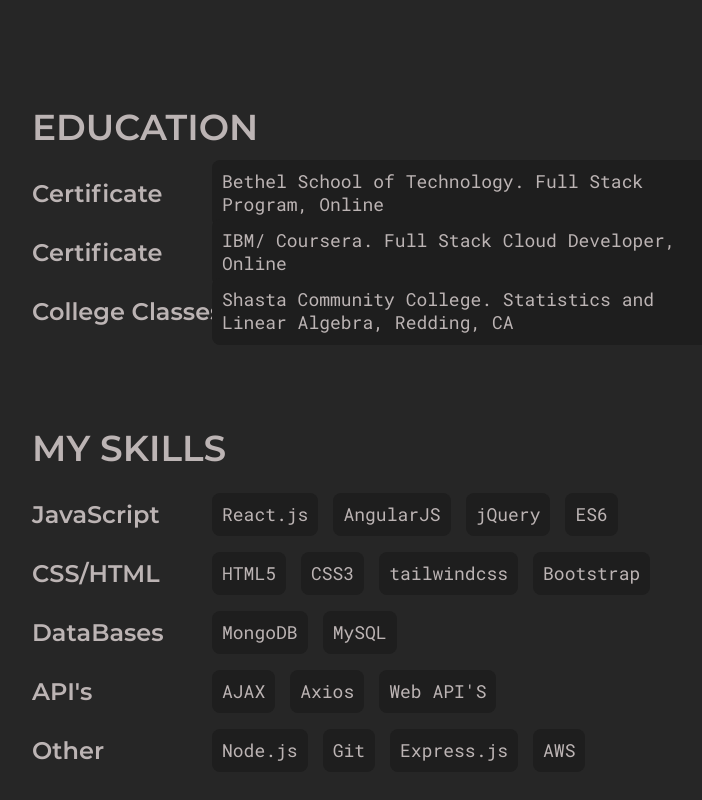
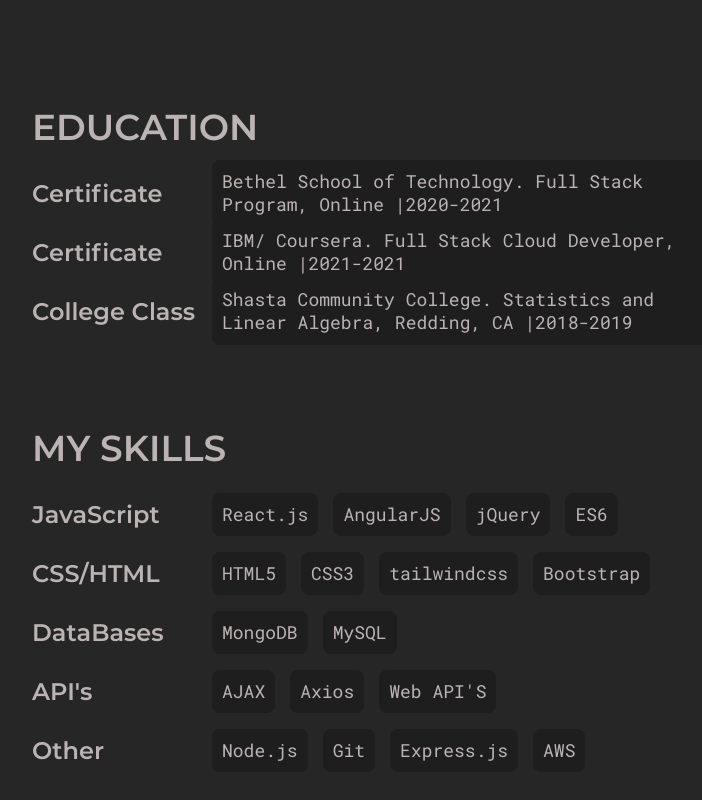
Before and after one commit to dmcmichae1/Portfolio, a React (Create React App) app: page /about in a window 1280 px wide. Shown: the part 1007-1807 px from the top of the page, without its empty margins (32-734 px from the left). Built offline with nearby package versions, Linux system fonts and the light colour scheme.

Commit message:
education edits

```diff
--- a/src/Pages/About.js
+++ b/src/Pages/About.js
@@ -141,17 +141,19 @@
               <AboutInfoItem
                 title="Certificate"
                 items={[
-                  'Bethel School of Technology. Full Stack Program, Online',
+                  'Bethel School of Technology. Full Stack Program, Online  |2020-2021',
                 ]}
               />
               <AboutInfoItem
                 title="Certificate"
-                items={['IBM/ Coursera. Full Stack Cloud Developer, Online']}
+                items={[
+                  'IBM/ Coursera. Full Stack Cloud Developer, Online  |2021-2021',
+                ]}
               />
               <AboutInfoItem
-                title="College Classes"
+                title="College Class"
                 items={[
-                  'Shasta Community College. Statistics and Linear Algebra, Redding, CA',
+                  'Shasta Community College. Statistics and Linear Algebra, Redding, CA  |2018-2019',
                 ]}
               />
             </div>
```
